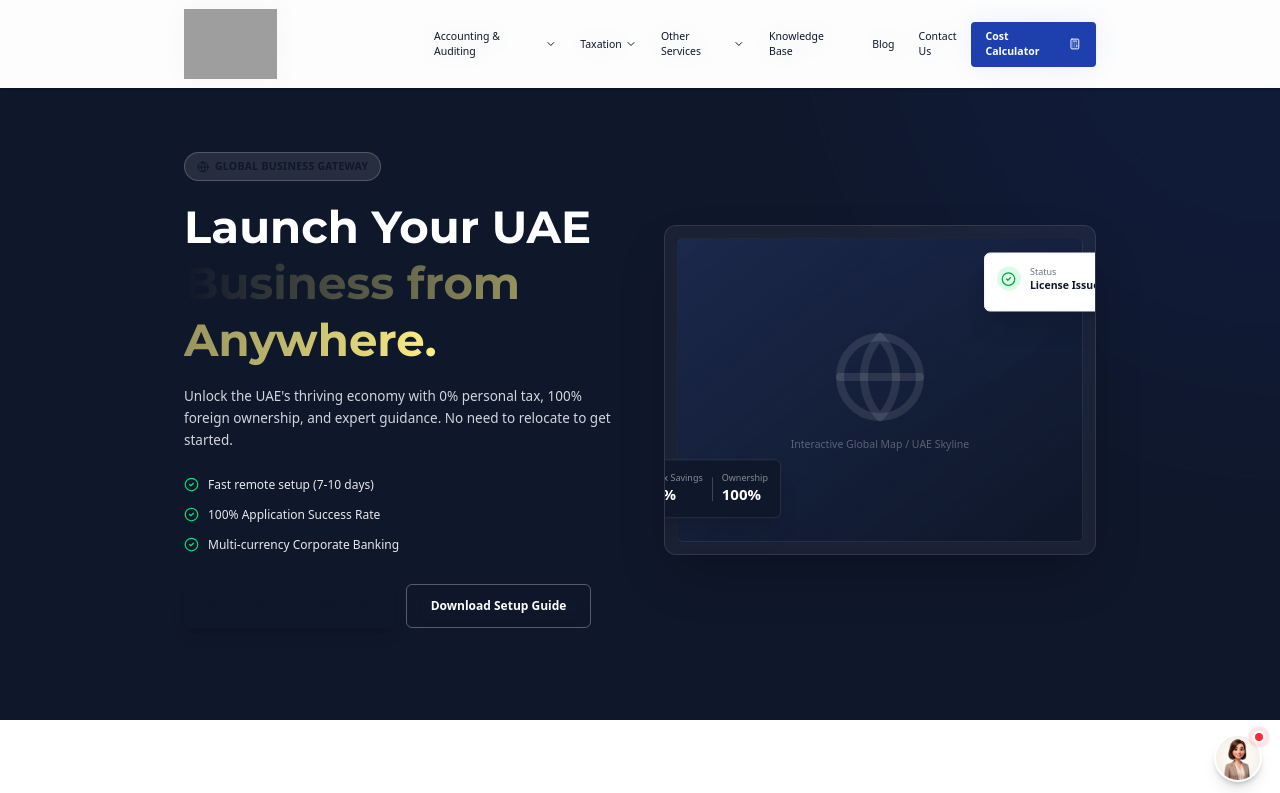
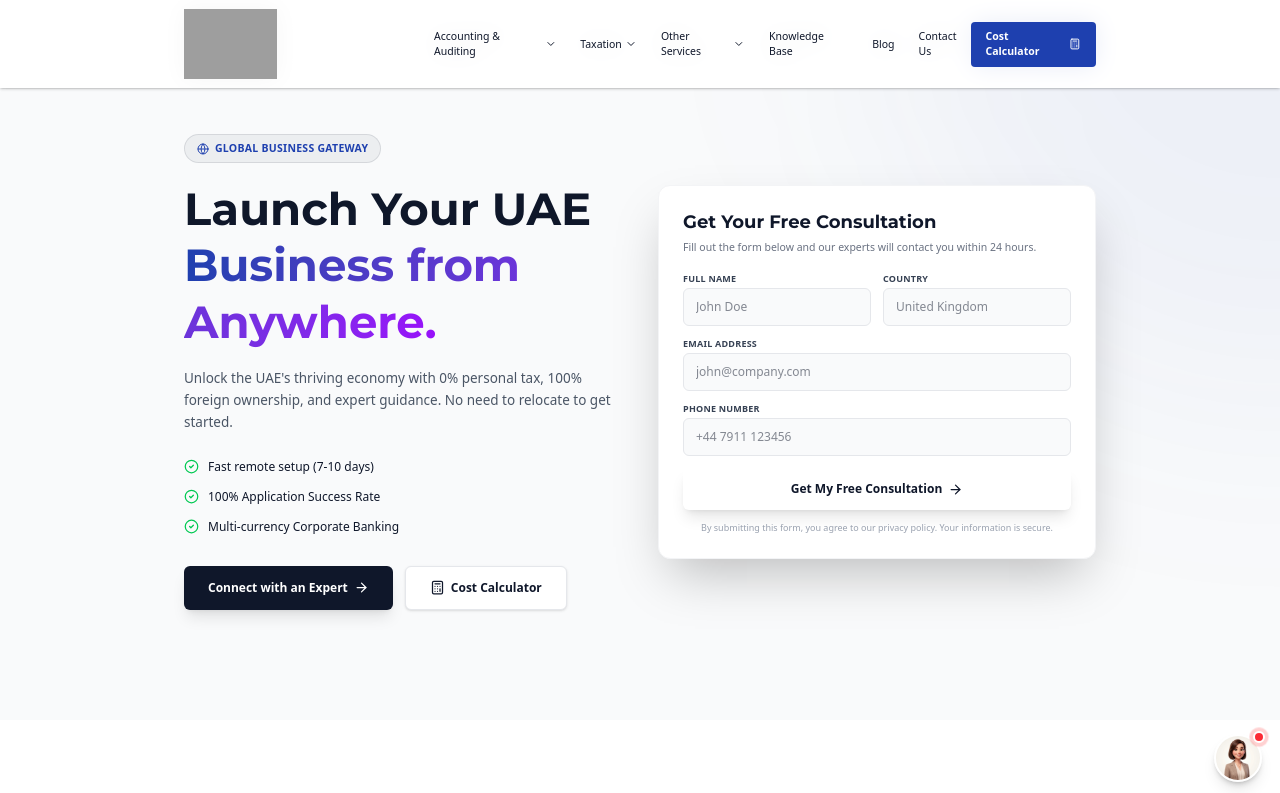
Before and after one commit to HouseRemodeling1/bwmc, a Next.js app: page /global-setup in a window 1280 px wide. Shown: the top 793 px of the page. Built offline with nearby package versions, Linux system fonts and the light colour scheme; grey boxes are pictures that could not be loaded.

Commit message:
style: update global setup hero and remove duplicate footer

```diff
--- a/app/global-setup/page.tsx
+++ b/app/global-setup/page.tsx
@@ -6,7 +6,7 @@ import ProcessSteps from "@/components/global-setup/ProcessSteps";
 import TrustSection from "@/components/global-setup/TrustSection";
 import InternationalForm from "@/components/global-setup/InternationalForm";
 import Header from "@/components/Header";
-import Footer from "@/components/Footer";
+
 
 export default function GlobalSetupPage() {
     return (
@@ -30,7 +30,6 @@ export default function GlobalSetupPage() {
                 <InternationalForm />
             </main>
 
-            <Footer />
         </div>
     );
 }
--- a/components/global-setup/Hero.tsx
+++ b/components/global-setup/Hero.tsx
@@ -1,27 +1,64 @@
 "use client";
 
+import { useState } from "react";
 import { motion } from "framer-motion";
-import { ArrowRight, Globe, CheckCircle2 } from "lucide-react";
+import { ArrowRight, Globe, CheckCircle2, Calculator, Loader2, Send, Check } from "lucide-react";
+import Link from "next/link";
 
 export default function Hero() {
-    const scrollToForm = () => {
-        const formSection = document.getElementById("consultation-form");
-        if (formSection) {
-            formSection.scrollIntoView({ behavior: "smooth" });
+    const [formData, setFormData] = useState({
+        name: "",
+        email: "",
+        phone: "",
+        country: "",
+        message: ""
+    });
+    const [status, setStatus] = useState<"idle" | "submitting" | "success" | "error">("idle");
+
+    const handleSubmit = async (e: React.FormEvent) => {
+        e.preventDefault();
+        setStatus("submitting");
+
+        try {
+            const payload = {
+                businessName: "Global Hero Lead: " + (formData.country || "Unknown"),
+                contactName: formData.name,
+                email: formData.email,
+                mobile: formData.phone,
+                businessActivity: "International Inquiry (Hero)",
+                jurisdiction: "International Setup",
+                country: formData.country,
+                message: formData.message
+            };
+
+            const res = await fetch("/api/send-quote", {
+                method: "POST",
+                headers: { "Content-Type": "application/json" },
+                body: JSON.stringify(payload)
+            });
+
+            if (res.ok) {
+                setStatus("success");
+                setFormData({ name: "", email: "", phone: "", country: "", message: "" });
+            } else {
+                setStatus("error");
+            }
+        } catch (error) {
+            console.error(error);
+            setStatus("error");
         }
     };
 
     return (
-        <section className="relative min-h-[90vh] flex items-center bg-navy overflow-hidden">
-            {/* Background elements - Abstract Map/Globe hint */}
-            <div className="absolute inset-0 z-0 opacity-10">
-                <div className="absolute top-0 right-0 w-[800px] h-[800px] bg-royal-blue rounded-full blur-[120px] -translate-y-1/2 translate-x-1/2" />
-                <div className="absolute bottom-0 left-0 w-[600px] h-[600px] bg-gold rounded-full blur-[100px] translate-y-1/2 -translate-x-1/2" />
+        <section className="relative min-h-[90vh] flex items-center bg-gray-50 overflow-hidden pt-20 pb-20 lg:pt-28">
+            {/* Background elements - Subtle/Lighter */}
+            <div className="absolute inset-0 z-0">
+                <div className="absolute top-0 right-0 w-[800px] h-[800px] bg-royal-blue/5 rounded-full blur-[120px] -translate-y-1/2 translate-x-1/2" />
+                <div className="absolute bottom-0 left-0 w-[600px] h-[600px] bg-gold/5 rounded-full blur-[100px] translate-y-1/2 -translate-x-1/2" />
             </div>
 
-            {/* Content */}
-            <div className="relative z-10 w-full max-w-7xl mx-auto px-6 lg:px-8 pt-20">
-                <div className="grid lg:grid-cols-2 gap-16 items-center">
+            <div className="relative z-10 w-full max-w-7xl mx-auto px-6 lg:px-8">
+                <div className="grid lg:grid-cols-2 gap-12 items-center">
 
                     {/* Left: Copy */}
                     <motion.div
@@ -29,102 +66,161 @@ export default function Hero() {
                         animate={{ opacity: 1, y: 0 }}
                         transition={{ duration: 0.8 }}
                     >
-                        <div className="inline-flex items-center gap-2 px-4 py-2 rounded-full bg-white/10 border border-white/20 text-gold mb-6 backdrop-blur-sm">
+                        <div className="inline-flex items-center gap-2 px-4 py-2 rounded-full bg-navy/5 border border-navy/10 text-royal-blue mb-6">
                             <Globe className="w-4 h-4" />
-                            <span className="text-sm font-semibold tracking-wide uppercase">Global Business Gateway</span>
+                            <span className="text-sm font-bold tracking-wide uppercase">Global Business Gateway</span>
                         </div>
 
-                        <h1 className="text-4xl lg:text-6xl font-bold text-white leading-tight mb-6">
+                        <h1 className="text-4xl lg:text-6xl font-bold text-navy leading-tight mb-6">
                             Launch Your UAE <br />
-                            <span className="text-transparent bg-clip-text bg-gradient-to-r from-gold to-yellow-200">
+                            <span className="text-transparent bg-clip-text bg-gradient-to-r from-royal-blue to-purple-600">
                                 Business from Anywhere.
                             </span>
                         </h1>
 
-                        <p className="text-lg text-gray-300 mb-8 max-w-xl leading-relaxed">
+                        <p className="text-lg text-gray-600 mb-8 max-w-xl leading-relaxed font-medium">
                             Unlock the UAE's thriving economy with 0% personal tax, 100% foreign ownership, and expert guidance. No need to relocate to get started.
                         </p>
 
                         <div className="space-y-4 mb-10">
-                            <div className="flex items-center gap-3 text-white/90">
-                                <CheckCircle2 className="w-5 h-5 text-green-400" />
+                            <div className="flex items-center gap-3 text-navy font-medium">
+                                <CheckCircle2 className="w-5 h-5 text-green-500" />
                                 <span>Fast remote setup (7-10 days)</span>
                             </div>
-                            <div className="flex items-center gap-3 text-white/90">
-                                <CheckCircle2 className="w-5 h-5 text-green-400" />
+                            <div className="flex items-center gap-3 text-navy font-medium">
+                                <CheckCircle2 className="w-5 h-5 text-green-500" />
                                 <span>100% Application Success Rate</span>
                             </div>
-                            <div className="flex items-center gap-3 text-white/90">
-                                <CheckCircle2 className="w-5 h-5 text-green-400" />
+                            <div className="flex items-center gap-3 text-navy font-medium">
+                                <CheckCircle2 className="w-5 h-5 text-green-500" />
                                 <span>Multi-currency Corporate Banking</span>
                             </div>
                         </div>
 
                         <div className="flex flex-col sm:flex-row gap-4">
-                            <button
-                                onClick={scrollToForm}
-                                className="px-8 py-4 bg-gold hover:bg-yellow-600 text-navy font-bold rounded-lg transition-all shadow-lg hover:shadow-xl flex items-center justify-center gap-2"
+                            <a
+                                href="#hero-form"
+                                className="px-8 py-4 bg-navy hover:bg-royal-blue text-white font-bold rounded-lg transition-all shadow-lg hover:shadow-xl flex items-center justify-center gap-2"
                             >
-                                Get a Free Consultation
+                                Connect with an Expert
                                 <ArrowRight className="w-5 h-5" />
-                            </button>
-                            <button className="px-8 py-4 bg-transparent border border-white/30 hover:bg-white/10 text-white font-semibold rounded-lg transition-all backdrop-blur-sm">
-                                Download Setup Guide
-                            </button>
+                            </a>
+                            <Link
+                                href="/calculator"
+                                className="px-8 py-4 bg-white border border-gray-200 hover:border-gold/50 text-navy font-bold rounded-lg transition-all shadow-sm hover:shadow-md flex items-center justify-center gap-2 group"
+                            >
+                                <Calculator className="w-5 h-5 text-gold group-hover:scale-110 transition-transform" />
+                                Cost Calculator
+                            </Link>
                         </div>
                     </motion.div>
 
-                    {/* Right: Visual (Placeholder for 3D Earth/Map or Image) */}
+                    {/* Right: Lead Capture Form */}
                     <motion.div
-                        initial={{ opacity: 0, scale: 0.95 }}
-                        animate={{ opacity: 1, scale: 1 }}
+                        id="hero-form"
+                        initial={{ opacity: 0, x: 20 }}
+                        animate={{ opacity: 1, x: 0 }}
                         transition={{ duration: 0.8, delay: 0.2 }}
-                        className="relative hidden lg:block"
+                        className="relative"
                     >
-                        <div className="relative rounded-2xl overflow-hidden border border-white/10 shadow-2xl bg-white/5 backdrop-blur-sm p-4">
-                            {/* Placeholder for High-Quality Spec Image */}
-                            <div className="aspect-[4/3] bg-gradient-to-br from-royal-blue/20 to-navy rounded-lg flex items-center justify-center border border-white/5">
-                                <div className="text-center">
-                                    <Globe className="w-32 h-32 text-white/10 mx-auto mb-4" />
-                                    <p className="text-white/30 text-sm">Interactive Global Map / UAE Skyline</p>
-                                </div>
+                        <div className="bg-white rounded-2xl shadow-2xl p-8 border border-gray-100">
+                            <div className="mb-6">
+                                <h3 className="text-2xl font-bold text-navy mb-2">Get Your Free Consultation</h3>
+                                <p className="text-gray-500 text-sm">Fill out the form below and our experts will contact you within 24 hours.</p>
                             </div>
 
-                            {/* Float Card 1 */}
-                            <motion.div
-                                animate={{ y: [0, -10, 0] }}
-                                transition={{ repeat: Infinity, duration: 4, ease: "easeInOut" }}
-                                className="absolute top-12 -right-8 bg-white p-4 rounded-lg shadow-xl border border-gray-100 max-w-[200px]"
-                            >
-                                <div className="flex items-center gap-3 mb-2">
-                                    <div className="w-8 h-8 rounded-full bg-green-100 flex items-center justify-center text-green-600">
-                                        <CheckCircle2 className="w-5 h-5" />
+                            <form onSubmit={handleSubmit} className="space-y-4">
+                                {status === "success" ? (
+                                    <div className="bg-green-50 border border-green-200 rounded-lg p-8 text-center">
+                                        <div className="w-16 h-16 bg-green-100 rounded-full flex items-center justify-center mx-auto mb-4">
+                                            <Check className="w-8 h-8 text-green-600" />
+                                        </div>
+                                        <h4 className="text-xl font-bold text-navy mb-2">Request Sent!</h4>
+                                        <p className="text-gray-600 mb-6">
+                                            We've received your inquiry. Check your email for a confirmation.
+                                        </p>
+                                        <button
+                                            onClick={() => setStatus("idle")}
+                                            className="text-royal-blue font-bold hover:underline"
+                                        >
+                                            Submit another request
+                                        </button>
                                     </div>
-                                    <div>
-                                        <p className="text-xs text-gray-500">Status</p>
-                                        <p className="text-sm font-bold text-navy">License Issued</p>
-                                    </div>
-                                </div>
-                            </motion.div>
+                                ) : (
+                                    <>
+                                        <div className="grid grid-cols-1 md:grid-cols-2 gap-4">
+                                            <div>
+                                                <label className="block text-xs font-bold text-gray-700 uppercase tracking-wide mb-1">Full Name</label>
+                                                <input
+                                                    type="text"
+                                                    required
+                                                    value={formData.name}
+                                                    onChange={e => setFormData({ ...formData, name: e.target.value })}
+                                                    className="w-full px-4 py-3 rounded-lg bg-gray-50 border border-gray-200 focus:border-royal-blue focus:ring-1 focus:ring-royal-blue outline-none transition-all"
+                                                    placeholder="John Doe"
+                                                />
+                                            </div>
+                                            <div>
+                                                <label className="block text-xs font-bold text-gray-700 uppercase tracking-wide mb-1">Country</label>
+                                                <input
+                                                    type="text"
+                                                    required
+                                                    value={formData.country}
+                                                    onChange={e => setFormData({ ...formData, country: e.target.value })}
+                                                    className="w-full px-4 py-3 rounded-lg bg-gray-50 border border-gray-200 focus:border-royal-blue focus:ring-1 focus:ring-royal-blue outline-none transition-all"
+                                                    placeholder="United Kingdom"
+                                                />
+                                            </div>
+                                        </div>
 
-                            {/* Float Card 2 */}
-                            <motion.div
-                                animate={{ y: [0, 10, 0] }}
-                                transition={{ repeat: Infinity, duration: 5, ease: "easeInOut", delay: 1 }}
-                                className="absolute bottom-12 -left-8 bg-navy p-4 rounded-lg shadow-xl border border-white/10 max-w-[200px]"
-                            >
-                                <div className="flex items-center gap-3">
-                                    <div className="text-left">
-                                        <p className="text-xs text-white/50">Tax Savings</p>
-                                        <p className="text-xl font-bold text-white">0%</p>
-                                    </div>
-                                    <div className="h-8 w-[1px] bg-white/20"></div>
-                                    <div className="text-left">
-                                        <p className="text-xs text-white/50">Ownership</p>
-                                        <p className="text-xl font-bold text-white">100%</p>
-                                    </div>
-                                </div>
-                            </motion.div>
+                                        <div>
+                                            <label className="block text-xs font-bold text-gray-700 uppercase tracking-wide mb-1">Email Address</label>
+                                            <input
+                                                type="email"
+                                                required
+                                                value={formData.email}
+                                                onChange={e => setFormData({ ...formData, email: e.target.value })}
+                                                className="w-full px-4 py-3 rounded-lg bg-gray-50 border border-gray-200 focus:border-royal-blue focus:ring-1 focus:ring-royal-blue outline-none transition-all"
+                                                placeholder="john@company.com"
+                                            />
+                                        </div>
+
+                                        <div>
+                                            <label className="block text-xs font-bold text-gray-700 uppercase tracking-wide mb-1">Phone Number</label>
+                                            <input
+                                                type="tel"
+                                                required
+                                                value={formData.phone}
+                                                onChange={e => setFormData({ ...formData, phone: e.target.value })}
+                                                className="w-full px-4 py-3 rounded-lg bg-gray-50 border border-gray-200 focus:border-royal-blue focus:ring-1 focus:ring-royal-blue outline-none transition-all"
+                                                placeholder="+44 7911 123456"
+                                            />
+                                        </div>
+
+                                        <button
+                                            type="submit"
+                                            disabled={status === "submitting"}
+                                            className="w-full bg-gold hover:bg-yellow-600 text-navy font-bold py-4 rounded-lg shadow-lg hover:shadow-xl transition-all flex items-center justify-center gap-2 group disabled:opacity-70 disabled:cursor-not-allowed"
+                                        >
+                                            {status === "submitting" ? (
+                                                <>
+                                                    <Loader2 className="w-5 h-5 animate-spin" />
+                                                    Processing...
+                                                </>
+                                            ) : (
+                                                <>
+                                                    Get My Free Consultation
+                                                    <ArrowRight className="w-5 h-5 group-hover:translate-x-1 transition-transform" />
+                                                </>
+                                            )}
+                                        </button>
+
+                                        <p className="text-xs text-center text-gray-400 mt-4">
+                                            By submitting this form, you agree to our privacy policy. Your information is secure.
+                                        </p>
+                                    </>
+                                )}
+                            </form>
                         </div>
                     </motion.div>
                 </div>
```
